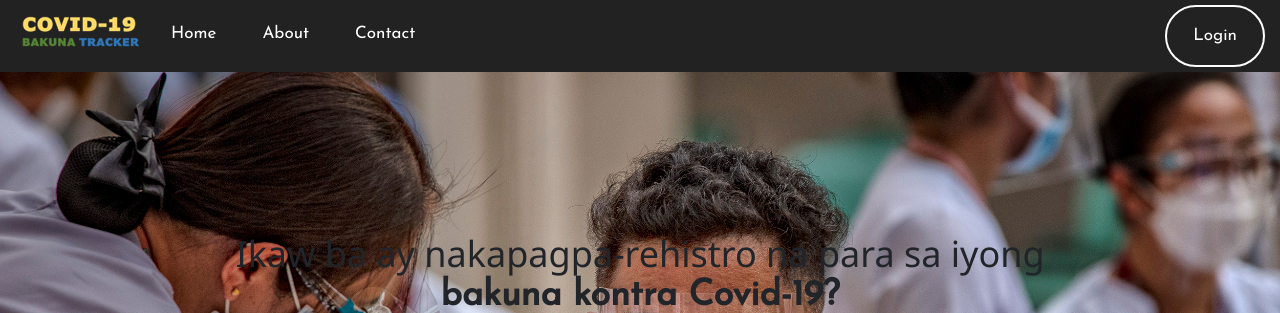
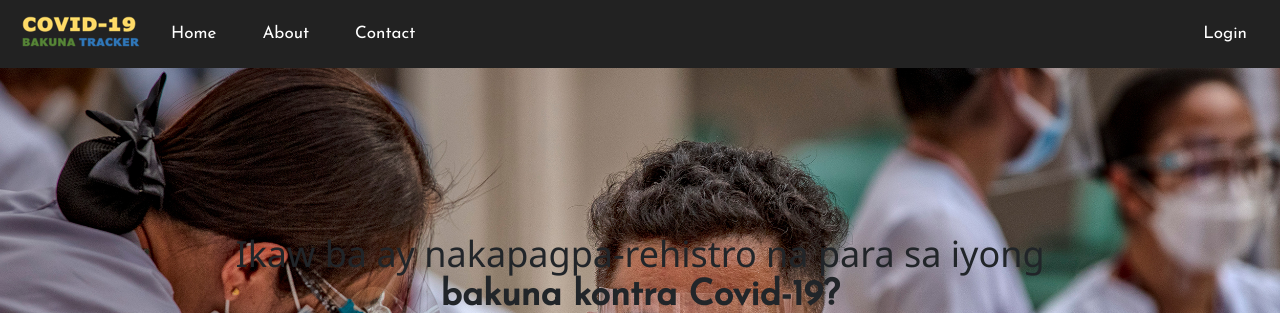
Before and after one commit to ptayamora/W3C_Final_Project, a Flask app: page / in a window 1280 px wide. Shown: the top 313 px of the page. Run offline with Flask 2, Linux system fonts and the light colour scheme; some libraries are stand-ins or nearby versions.

Commit message:
last edits

```diff
--- a/static/main.css
+++ b/static/main.css
@@ -68,15 +68,10 @@ body {
     text-decoration: none;
     display: inline-block;
     font-size: 16px;
-    width: 100px;
-    border: 2px solid white;
-    border-radius: 50px;
     max-width: 100%;
 }
 
 .button:hover {
-    background-color: #EDEDED;
-    color: black;
     transition: 0.4s;
 }
 
```
